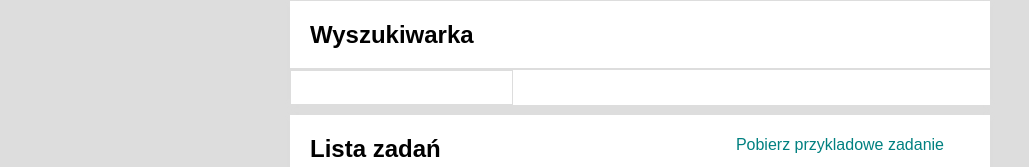
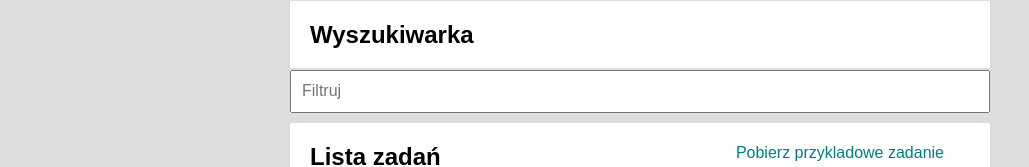
Before and after one commit to mileni67/To-Do-List-React, a React (Create React App) app: page /zadania in a window 1280 px wide. Shown: the part 290-457 px from the top of the page, without its empty margins (0-1029 px from the left). Built offline with nearby package versions, Linux system fonts and the light colour scheme.

Commit message:
added search input

```diff
--- a/src/features/tasks/TaskPage/Search/index.js
+++ b/src/features/tasks/TaskPage/Search/index.js
@@ -1,7 +1,34 @@
-import { Input } from "../../TasksPage/Form/styled";
+import { useLocation } from "react-router-dom";
+import Input from "../../Input";
+import { useHistory } from "react-router-dom/cjs/react-router-dom.min";
+import { Wrapper } from "./styled";
+import searchQueryParamName from "../../TasksPage/searchQueryParamName";
 
 export default () => {
+    const location = useLocation();
+    const history = useHistory();
+    const query = (new URLSearchParams(location.search)).get(searchQueryParamName);
+
+    const onInputChange = ({ target }) => {
+        const searchParams = new URLSearchParams(location.search);
+
+        if (target.value.trim() === "") {
+            searchParams.delete(searchQueryParamName);
+        } else {
+            searchParams.set(searchQueryParamName, target.value);
+        }
+
+        history.push(`${location.pathname}?${searchParams.toString()}`);
+    };
+
+
     return (
-        <Input />
+        <Wrapper>
+            <Input
+                placeholder="Filtruj"
+                value={query || ""}
+                onChange={onInputChange}
+            />
+        </Wrapper>
     )
 };
--- /dev/null
+++ b/src/features/tasks/TaskPage/Search/styled.js
@@ -0,0 +1,6 @@
+import styled from "styled-components";
+
+export const Wrapper = styled.div`
+    display: grid;
+    grid-template-columns: 1fr;
+`;
--- a/src/features/tasks/TasksPage/TaskList/index.js
+++ b/src/features/tasks/TasksPage/TaskList/index.js
@@ -2,10 +2,11 @@ import { Link, useLocation } from "react-router-dom";
 import { removeTask, selectHideDone, selectTasksByQuery, toggleTaskDone } from "../../tasksSlice";
 import { List, Item, Content, Button } from "./styled";
 import { useSelector, useDispatch } from "react-redux";
+import searchQueryParamName from "../../TasksPage/searchQueryParamName";
 
 const TaskList = () => {
     const location = useLocation();
-    const query = (new URLSearchParams(location.search)).get("szukaj");
+    const query = (new URLSearchParams(location.search)).get(searchQueryParamName);
 
     const tasks = useSelector(state => selectTasksByQuery(state, query));
     const hideDone = useSelector(selectHideDone);
--- /dev/null
+++ b/src/features/tasks/TasksPage/searchQueryParamName.js
@@ -0,0 +1 @@
+export default "search";
```
